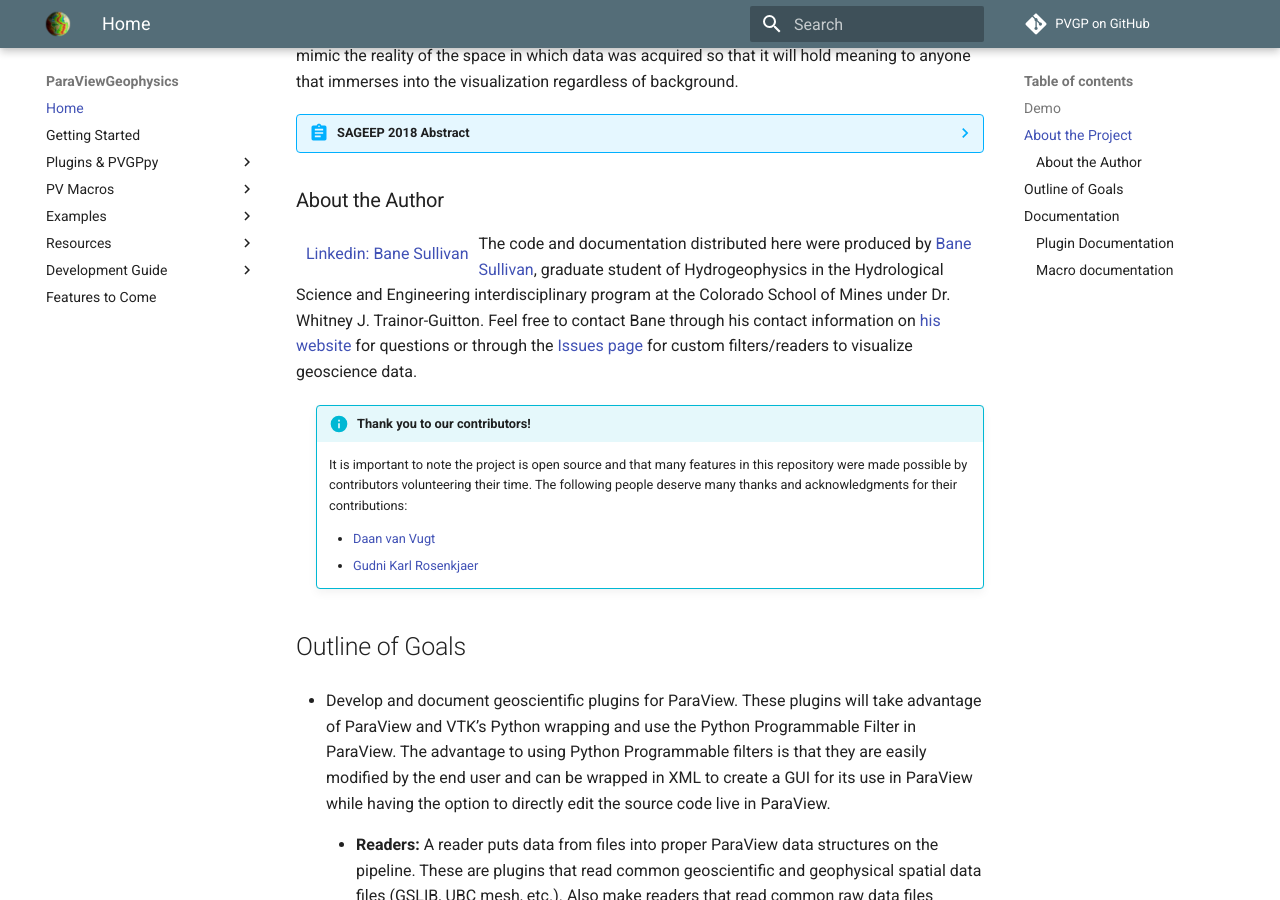
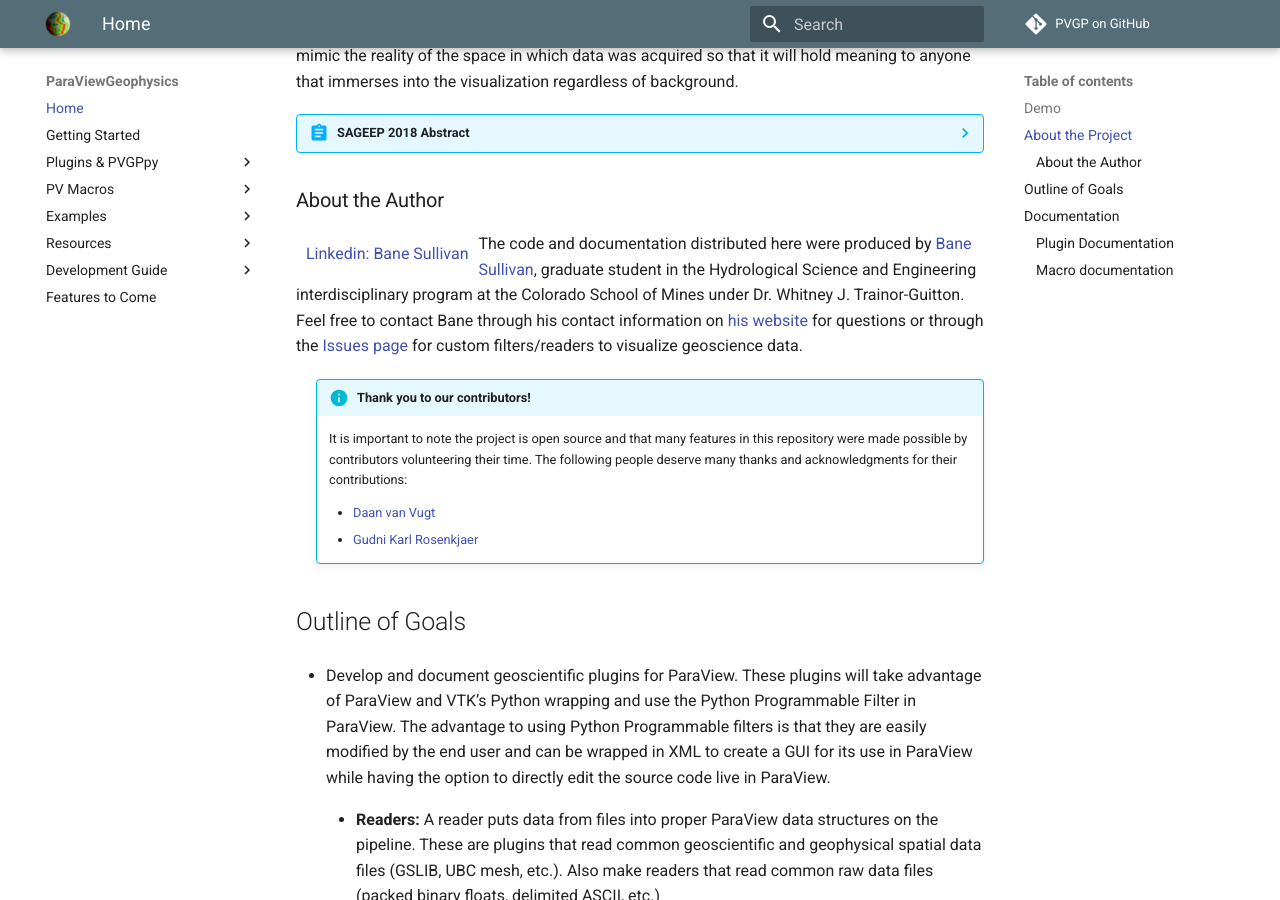
Before and after one commit to OpenGeoVis/PVGeo, an MkDocs documentation site: the page built from docs/index.md, in a window 1280 px wide and 900 px high, scrolled down 1661 px. Built offline with MkDocs 1.6.1 and Material for MkDocs 9.7.7, drawn with Linux system fonts in a browser that asks for light colours; comment, search, counter and statistics services are not loaded; old or Windows-style settings are respelled for this version of MkDocs.

Commit message:
Update Bane's bio

```diff
--- a/docs/index.md
+++ b/docs/index.md
@@ -42,7 +42,7 @@ This code base deploys tools to perform post-processing visual analysis and inte
 
 <div style="float: left; margin:10px 10px 10px 10px"" class="LI-profile-badge"  data-version="v1" data-size="large" data-locale="en_US" data-type="horizontal" data-theme="light" data-vanity="bane-sullivan"><a class="LI-simple-link" href='https://www.linkedin.com/in/bane-sullivan?trk=profile-badge'>Linkedin: Bane Sullivan</a></div>
 
-The code and documentation distributed here were produced by [Bane Sullivan](http://banesullivan.com), graduate student of Hydrogeophysics in the Hydrological Science and Engineering interdisciplinary program at the Colorado School of Mines under Dr. Whitney J. Trainor-Guitton. Feel free to contact Bane through his contact information on [his website](http://banesullivan.com) for questions or through the [Issues page](https://github.com/banesullivan/ParaViewGeophysics/issues) for custom filters/readers to visualize geoscience data.
+The code and documentation distributed here were produced by [Bane Sullivan](http://banesullivan.com), graduate student in the Hydrological Science and Engineering interdisciplinary program at the Colorado School of Mines under Dr. Whitney J. Trainor-Guitton. Feel free to contact Bane through his contact information on [his website](http://banesullivan.com) for questions or through the [Issues page](https://github.com/banesullivan/ParaViewGeophysics/issues) for custom filters/readers to visualize geoscience data.
 
 <div style="float: left; margin:10px 10px 10px 10px"> </div>
 
```
Also changed, not shown: README.md (+1 -1 lines).
